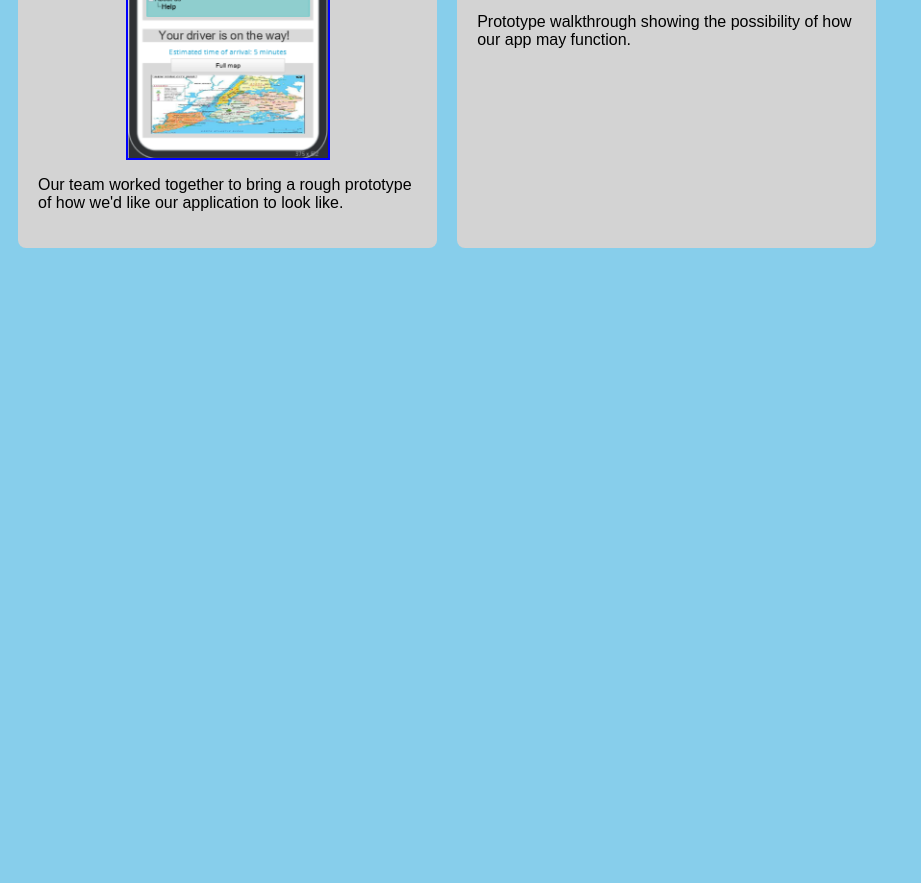
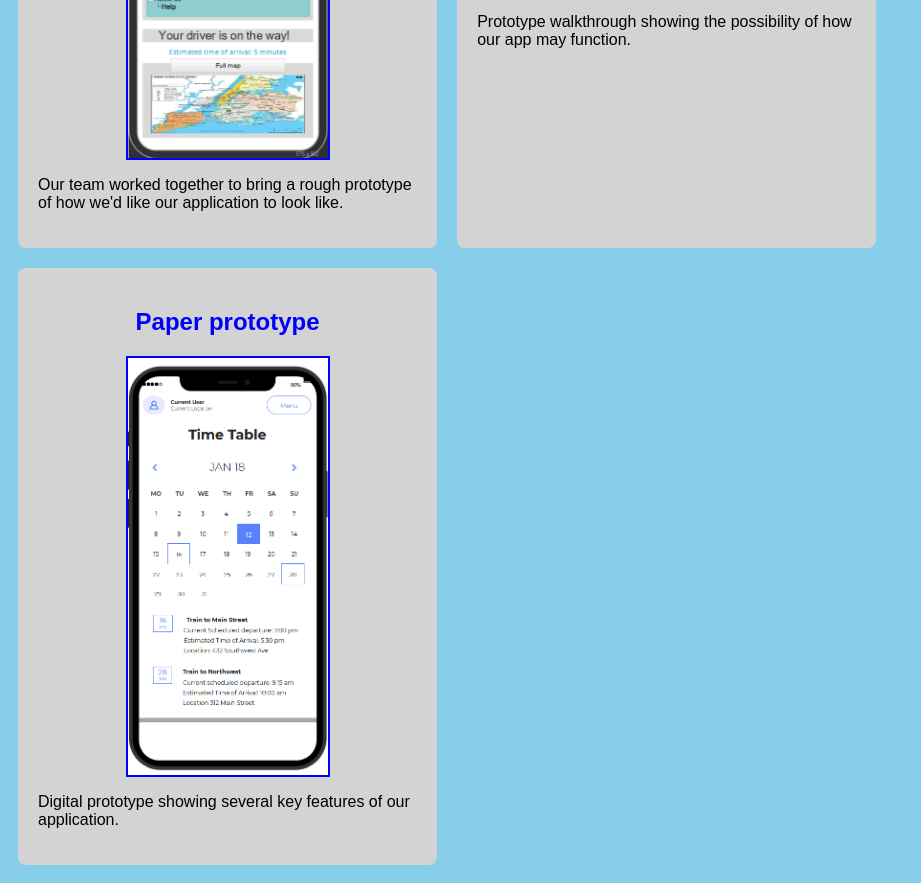
Before and after one commit to GBlackwell1/GBlackwell1.github.io, a plain HTML site: page index.html in a window 1280 px wide. Shown: the part 1417-2300 px from the top of the page, without its empty margins (0-921 px from the left). Before the commit the page ends 1683 px from the top, so only its background shows below. Drawn offline with Linux system fonts and the light colour scheme.

Commit message:
Add files via upload

```diff
--- a/index.html
+++ b/index.html
@@ -58,6 +58,14 @@
                   Prototype walkthrough showing the possibility of how our app may function.
                  </p>
             </section>
+             <!--HI-FI PROTOTYPE ASSIGNMENT-->
+            <section class="assignment">
+                <a href="files/Transport Application-html/preview.html"><h2>Paper prototype</h2></a>
+                <a href="files/Transport Application-html/preview.html"><img src="images/prototype screenshot.png"></a>
+                 <p>
+                   Digital prototype showing several key features of our application.
+                 </p>
+            </section>
         <div>
     </body>
 </html>
```
